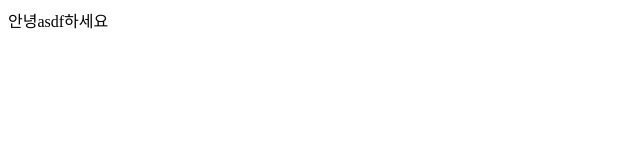
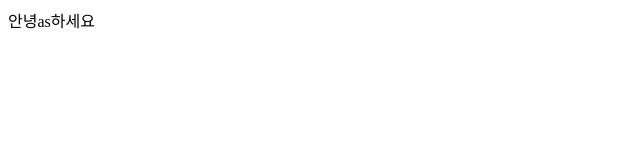
Before and after one commit to Nebulaesthetic/gitSub, a plain HTML site: page index.html in a window 1280 px wide. Shown: the full height of the page, 0-640 px from the left. Drawn offline with Linux system fonts and the light colour scheme.

Commit message:
fix code

```diff
--- a/index.html
+++ b/index.html
@@ -1 +1 @@
-<p>안녕asdf하세요</p>
+<p>안녕as하세요</p>
```
